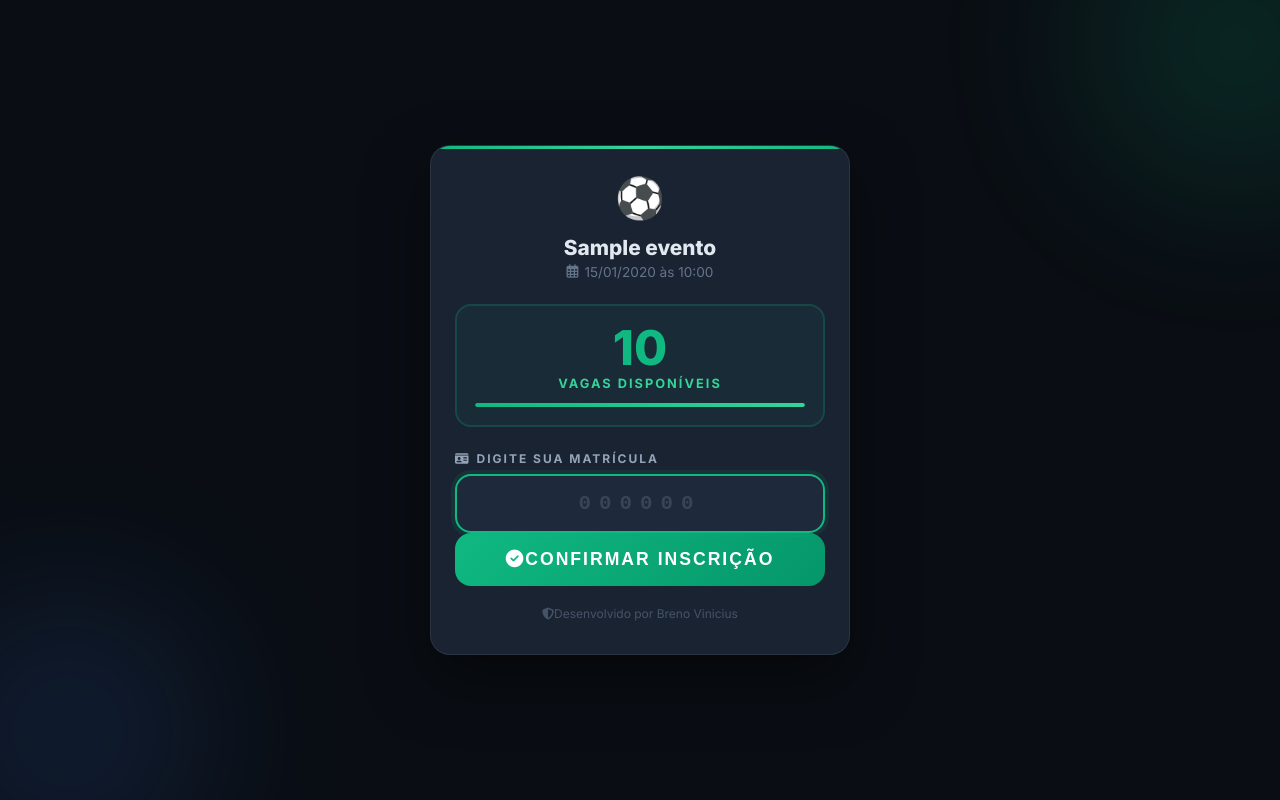
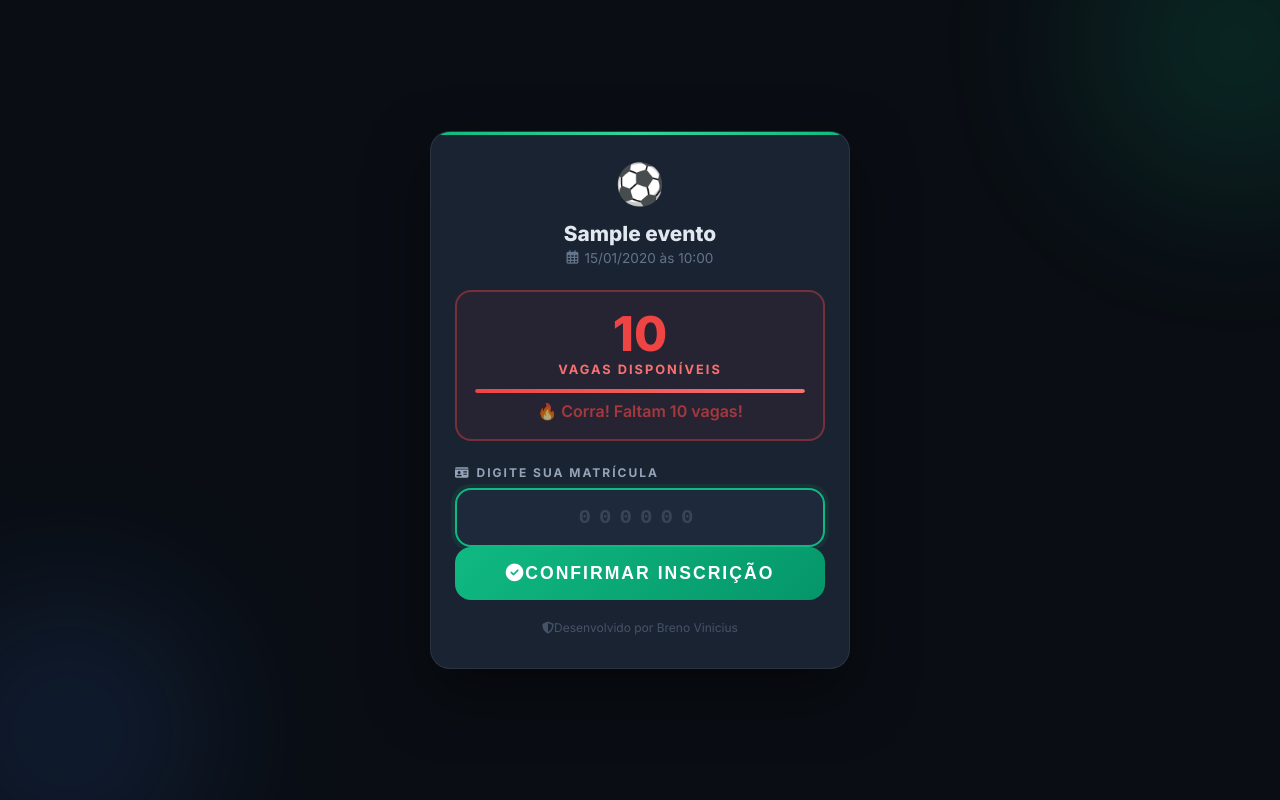
Before and after one commit to brenobucciarati/facilita.ai, a Flask app: template templates/public/inscricao.html in a window 1280 px wide. Run offline with Flask 3, Linux system fonts and the light colour scheme; tables that the repository leaves empty hold one stand-in row (values such as "Sample post"); the template is opened without the code that fills it: values that come from a table or form of the project are taken from there, most other values are stand-ins (such as "Sample title", 1, 10 or a date in 2020).

Commit message:
Update inscricao.html

```diff
--- a/templates/public/inscricao.html
+++ b/templates/public/inscricao.html
@@ -34,6 +34,21 @@
         .vagas-barra { width: 100%; height: 4px; background: rgba(255,255,255,0.05); border-radius: 2px; margin-top: 12px; overflow: hidden; }
         .vagas-barra-fill { height: 100%; background: linear-gradient(90deg, #10b981, #34d399); border-radius: 2px; transition: width 0.5s ease; }
         .vagas-counter.critico .vagas-barra-fill { background: linear-gradient(90deg, #ef4444, #f87171); }
+
+        /* Novo estilo para mensagem de poucas vagas */
+        .vagas-mensagem {
+            color: #f59e0b;
+            font-size: 1em;
+            font-weight: 600;
+            margin-top: 8px;
+            animation: pulseText 1.5s ease-in-out infinite;
+        }
+        @keyframes pulseText {
+            0%,100%{opacity:1}
+            50%{opacity:0.6}
+        }
+        .vagas-counter.critico .vagas-mensagem { color: #ef4444; }
+
         .input-label { display: flex; align-items: center; gap: 6px; color: #94a3b8; font-size: 0.75em; font-weight: 700; text-transform: uppercase; letter-spacing: 2px; margin-bottom: 8px; }
         .input-wrapper { position: relative; }
         .input-inscricao { width: 100%; padding: 16px 20px; background: #1e293b; border: 2px solid rgba(255,255,255,0.08); color: #e2e8f0; font-size: 1.3em; font-weight: 700; text-align: center; border-radius: 16px; font-family: 'Inter', sans-serif; transition: all 0.3s ease; outline: none; }
@@ -101,6 +116,13 @@
                 <div class="vagas-barra">
                     <div class="vagas-barra-fill" id="vagas-barra-fill"></div>
                 </div>
+                <div class="vagas-mensagem" id="vagas-mensagem">
+                    {% if vagas_disponiveis <= 10 %}
+                        🔥 Corra! Faltam {{ vagas_disponiveis }} vagas!
+                    {% else %}
+                        📝 Se inscreva, faltam poucas vagas!
+                    {% endif %}
+                </div>
             </div>
 
             <div id="form-area">
@@ -163,11 +185,23 @@
     var vagasDisponiveis = document.getElementById('vagas-disponiveis');
     var vagasBarraFill = document.getElementById('vagas-barra-fill');
     var vagasCounter = document.getElementById('vagas-counter');
+    var vagasMensagem = document.getElementById('vagas-mensagem');
     var formArea = document.getElementById('form-area');
     var esgotadoState = document.getElementById('esgotado-state');
     var modalSucesso = document.getElementById('modal-sucesso');
 
     vagasBarraFill.style.width = '{{ porcentagem }}%';
+
+    // ==================== FUNÇÃO PARA ATUALIZAR MENSAGEM ====================
+    function atualizarMensagemVagas(restantes) {
+        if (restantes <= 10) {
+            vagasMensagem.innerHTML = '🔥 Corra! Faltam ' + restantes + ' vagas!';
+            vagasCounter.classList.add('critico');
+        } else {
+            vagasMensagem.innerHTML = '📝 Se inscreva, faltam poucas vagas!';
+            vagasCounter.classList.remove('critico');
+        }
+    }
 
     // ==================== INSCRIÇÃO POR NOME ====================
     if (TIPO_INSCRICAO === 'nome') {
@@ -280,8 +314,12 @@
     function atualizarVagas(restantes) {
         vagasDisponiveis.textContent = restantes;
         vagasBarraFill.style.width = (restantes / TOTAL_VAGAS * 100) + '%';
-        if (restantes <= TOTAL_VAGAS * 0.2) vagasCounter.classList.add('critico'); else vagasCounter.classList.remove('critico');
+        atualizarMensagemVagas(restantes);
     }
+
+    // Inicializar a mensagem correta
+    var vagasIniciais = parseInt('{{ vagas_disponiveis }}');
+    atualizarMensagemVagas(vagasIniciais);
     </script>
 </body>
 </html>
```
